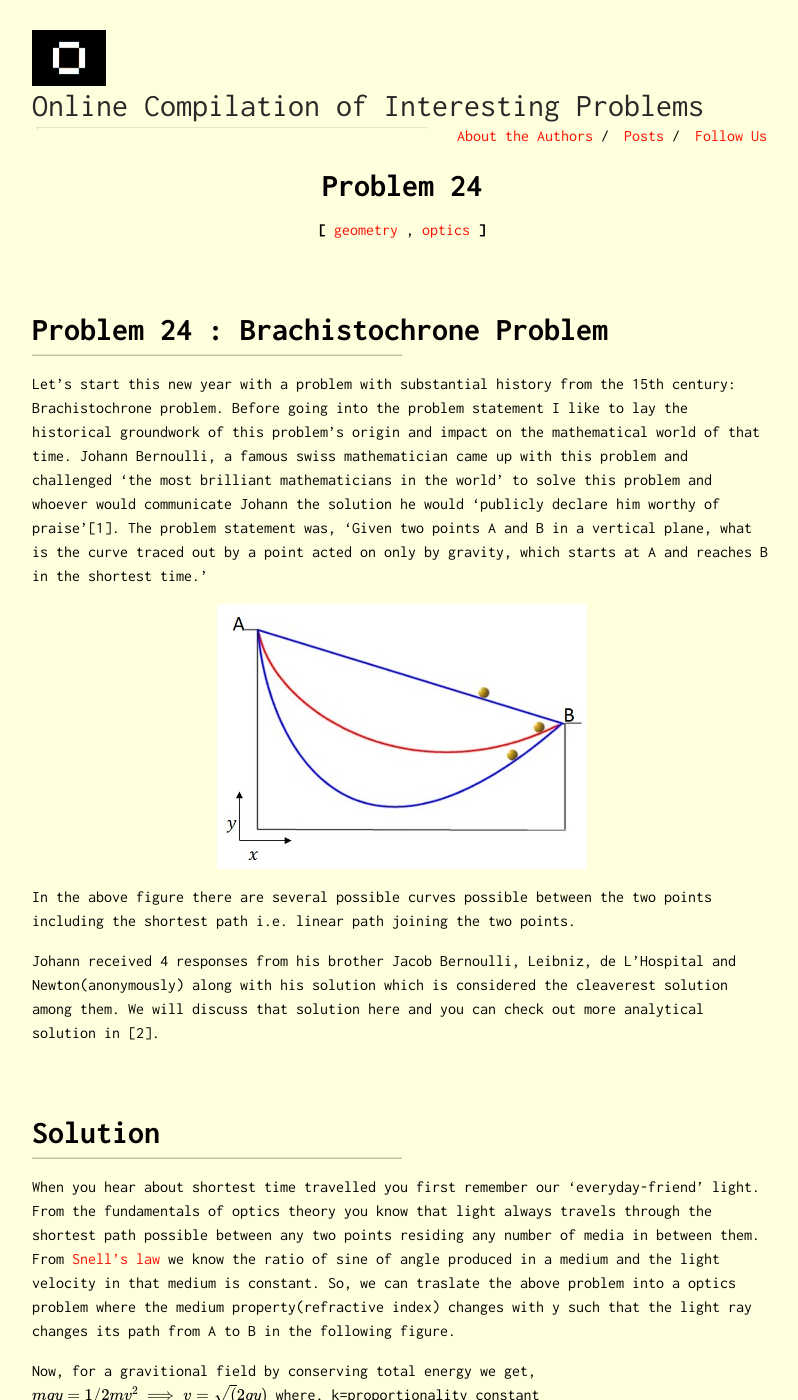
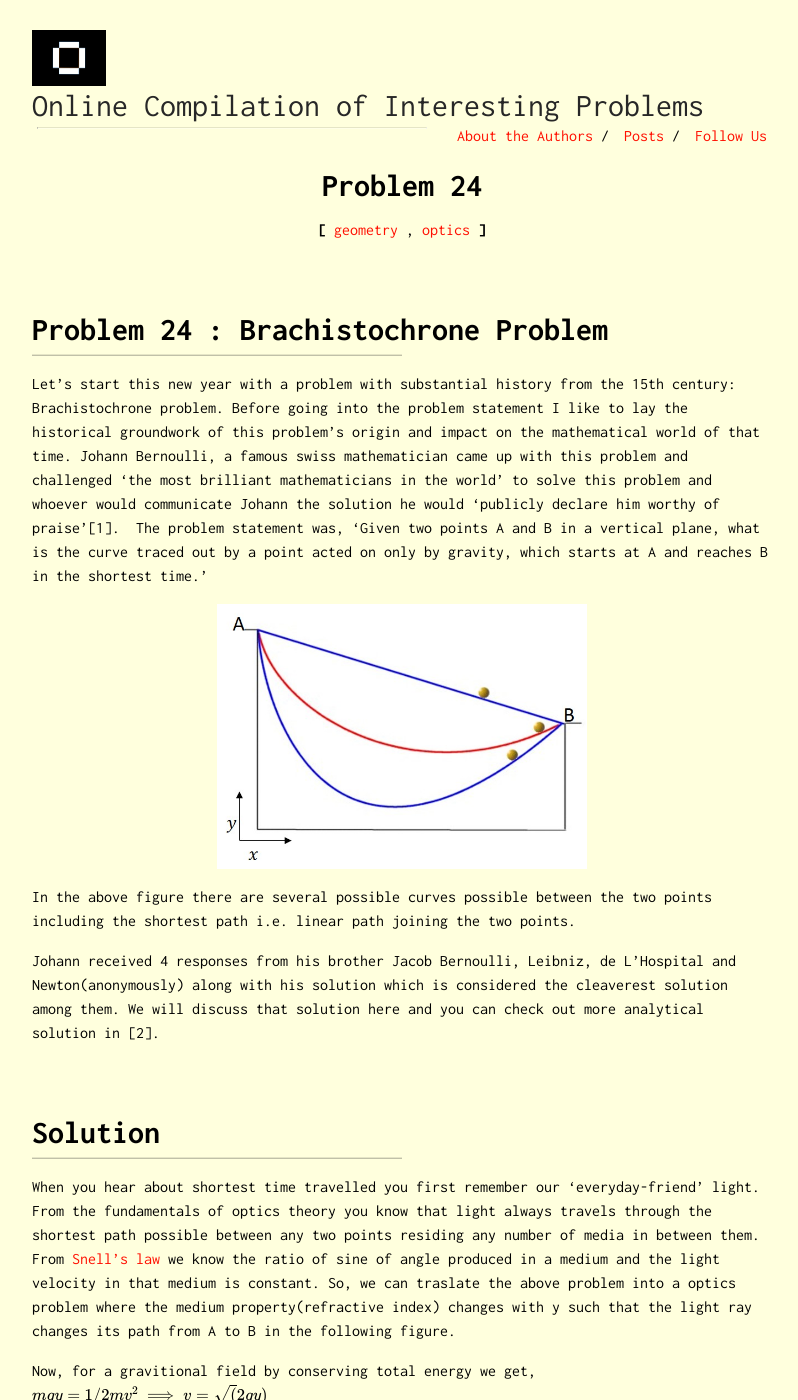
Before and after one commit to Oscuro-Phoenix/math-for-fun, a Jekyll site: the page built from _posts/2022-01-01-Problem-24.md, in a window 1280 px wide and 1400 px high. Shown: the whole window, without its empty margins (238-1036 px from the left). Built offline with Jekyll 4.4.1, drawn with Linux system fonts in a browser that asks for light colours; formulas are drawn with MathJax 3.

Commit message:
Update 2022-01-01-Problem-24.md

```diff
--- a/_posts/2022-01-01-Problem-24.md
+++ b/_posts/2022-01-01-Problem-24.md
@@ -6,7 +6,7 @@
 ---
 # Problem 24 : Brachistochrone Problem
 
-Let's start this new year with a problem with substantial history from the 15th century: Brachistochrone problem. Before going into the problem statement I like to lay the historical groundwork of this problem's origin and impact on the mathematical world of that time. Johann Bernoulli, a famous swiss mathematician came up with this problem and challenged 'the most brilliant mathematicians in the world' to solve this problem and whoever would communicate Johann the solution he would 'publicly declare him worthy of praise'[1].
+Let's start this new year with a problem with substantial history from the 15th century: Brachistochrone problem. Before going into the problem statement I like to lay the historical groundwork of this problem's origin and impact on the mathematical world of that time. Johann Bernoulli, a famous swiss mathematician came up with this problem and challenged 'the most brilliant mathematicians in the world' to solve this problem and whoever would communicate Johann the solution he would 'publicly declare him worthy of praise'[1]. $$\\$$
 The problem statement was, 'Given two points A and B in a vertical plane, what is the curve traced out by a point acted on only by gravity, which starts at A and reaches B in the shortest time.'
 
 <center><img style=" display: block; margin-left: auto; margin-right: auto;width: 50%;" src="../assets/Prob24_fig1.jpg"></center>
@@ -24,7 +24,6 @@
 mgy=1/2mv^2
 \implies v=\sqrt(2gy)
 $$
-where, k=proportionality constant
 
 From Snell's law($$sin(\theta)/v$$=constant) $$\\$$,
 $$ sin(\theta)/\sqrt(y)$$=c(constant) valid throughout the domain.
```
